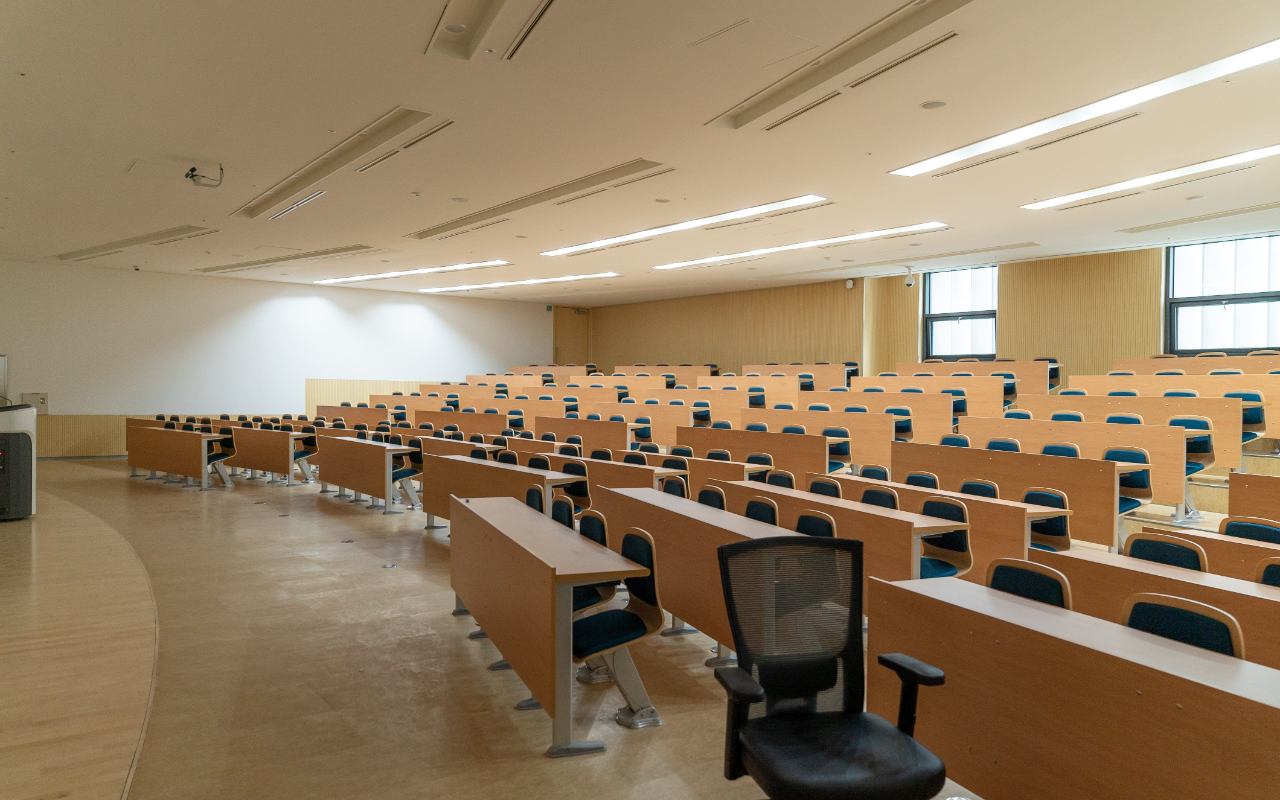
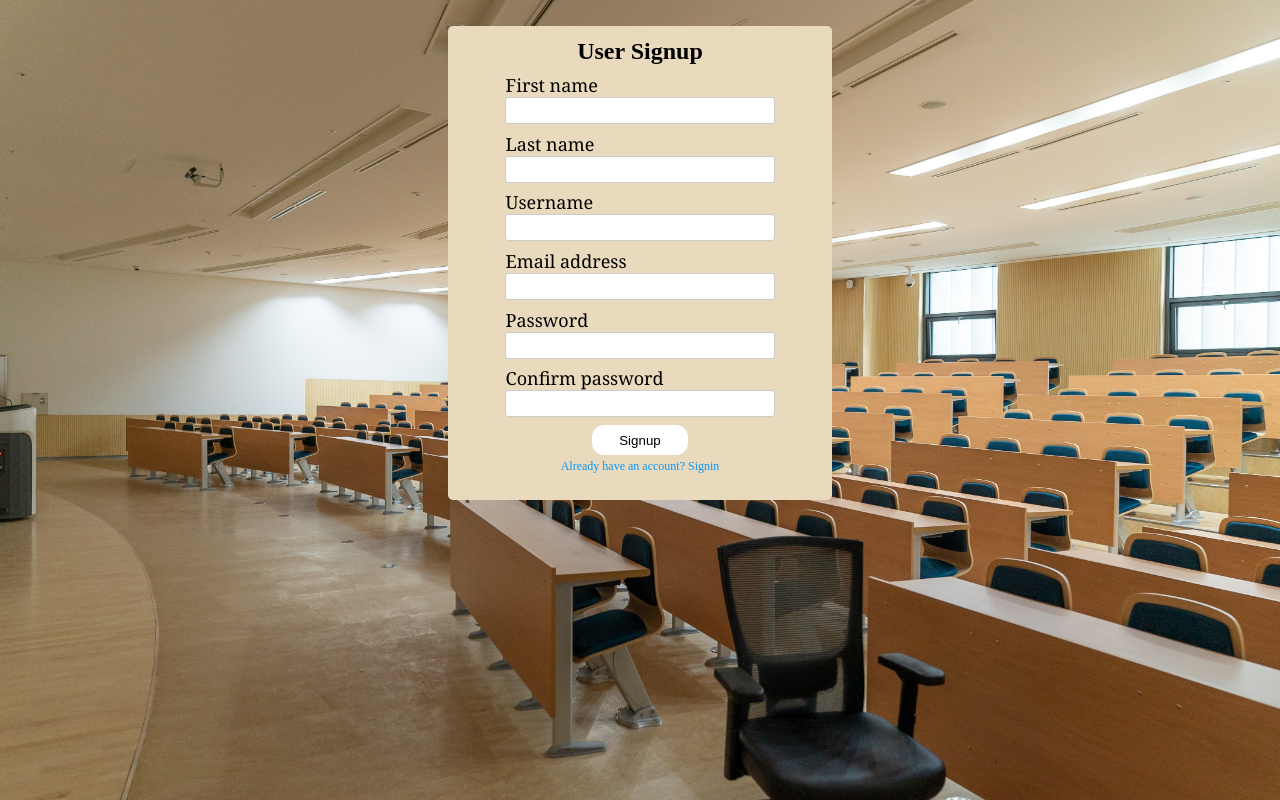
Before and after one commit to krishnabojha/iw-acad-school-assignment-and-assesment-system-fe, a React (Create React App) app in the folder final-project-react/: page / in a window 1280 px wide. Built offline with nearby package versions, Linux system fonts and the light colour scheme.

Commit message:
[added] login using token authentication

```diff
--- a/final-project-react/src/App.js
+++ b/final-project-react/src/App.js
@@ -3,21 +3,53 @@ import React, { Component } from 'react'
 // import UserLogin from './Authentication/UserLogin'
 import UserSignUp from './Authentication/UserSignup'
 import UserLogin from './Authentication/UserLogin'
+import Userdata from './Authentication/Userdata'
 // import UserLogin from './Authentication/UserLogin'
-import {BrowserRouter, Route} from 'react-router-dom'
+// import {BrowserRouter, Route, Switch} from 'react-router-dom'
 
 export default class App extends Component {
+  state = {
+    registered: false,
+  }
+  showLoginForm = () =>{
+    this.setState({
+      registered: true,
+    })
+  }
+  showSignupForm = () =>{
+    this.setState({
+      registered:false,
+    })
+  }
+  loggedIn =()=>{
+    this.setState({
+      registered: 'loggedin'
+    })
+  }
   render() {
+
+    if (!localStorage.getItem('token')) {
       return (
         <div>
           {/* <UserSignUp></UserSignUp> */}
-        <BrowserRouter>
-        <Route path = "/signup" render = {()=>(<UserSignUp></UserSignUp>)}></Route>
-        <Route exact path = "/login" render = {()=>(<UserLogin></UserLogin>)}></Route>
-        </BrowserRouter>
+          {
+            (this.state.registered === true )?
+            <UserLogin showsignup = {this.showSignupForm}></UserLogin>
+            :<UserSignUp showlogin = {this.showLoginForm}></UserSignUp>
+
+          }
+
           {/* <UserLogin></UserLogin> */}
           {/* <SMaterialBlock></SMaterialBlock> */}
         </div>
       )
     }
+    else{
+      return(
+        // <SMaterialBlock></SMaterialBlock>
+        <Userdata></Userdata>
+      )
     }
+
+  }
+}
--- a/final-project-react/src/Authentication/UserLogin.css
+++ b/final-project-react/src/Authentication/UserLogin.css
@@ -45,9 +45,12 @@ label{
 .forget-pass{
     margin-top: 10px;
     font-size: 15px;
+    cursor: pointer;
 }
 .create-acc{
     font-size: 13px;
+    color: rgb(11, 151, 245);
+    cursor: pointer;
 }
 
 .signin-form button{
--- a/final-project-react/src/Authentication/UserLogin.js
+++ b/final-project-react/src/Authentication/UserLogin.js
@@ -2,18 +2,54 @@ import React, { Component } from 'react'
 import './UserLogin.css'
 
 export default class UserLogin extends Component {
+    state = {
+        username: '',
+        password: '',
+    }
+    jumpSignup = () =>{
+        this.props.showsignup()
+    }
+    handleSubmit = (event) =>{
+
+        const formdata = new FormData()
+        formdata.append('username', this.state.username)
+        formdata.append('password', this.state.password)
+            fetch('http://127.0.0.1:8000/user/login/', {
+            method: 'POST',
+            body: formdata
+            }
+            ).then((response) =>response.json())
+            .then((result)=>{
+                console.log('success', result)
+                console.log('this is token: ', result.token)
+                localStorage.setItem('token',result.token)
+            })
+            .catch((error)=>{
+                console.error('Error:',error)
+            })
+        event.preventDefault();
+        window.location.reload();
+
+    }
+    onChangeinput =(event)=>{
+        this.setState({
+            [event.target.name]: event.target.value
+        })
+    }
     render() {
+        console.log('local token : ',localStorage.getItem('token'))
+        const {username, password} = this.state
         return (
             <div>
-                <form className = "signin-form">
+                <form className = "signin-form" onSubmit = {this.handleSubmit}>
                     <h2>User Login</h2>
                     <label>Username</label>
-                    <input type = "text" required></input>
+                    <input type = "text" name = "username" value = {username} required onChange = {this.onChangeinput}></input>
                     <label>Password</label>
-                    <input type = "password" required></input>
-                    <a href = "https://www.google.com/"><p className = "forget-pass">Forget password? reset password</p></a>
+                    <input type = "password" name = "password" value = {password} required onChange = {this.onChangeinput}></input>
+                    <a href = "https://www.google.com/"><p className = "forget-pass">Forgot password? reset password</p></a>
                     <button type = "submit">Login</button>
-                    <a href = "/signup"><p className = "create-acc">Don't have account? Create one</p></a>
+                    <p className = "create-acc" onClick = {this.jumpSignup}>Don't have account? Create one</p>
                 </form>
             </div>
         )
--- a/final-project-react/src/Authentication/UserSignUp.css
+++ b/final-project-react/src/Authentication/UserSignUp.css
@@ -6,10 +6,11 @@ body{
     background-image: url('../images/wall.jpg');
     background-size: cover;
     text-align: center;
+    height: 100vh;
 }
 .signup-form{
     width: 30%;
-    /* height: 85vh; */
+    height: 85vh;
     height: auto;
     margin-top: 2%;
     padding-top: 1%;
@@ -46,6 +47,7 @@ label{
     border-radius: 12px;
     background-color: white;
     border: none;
+    outline: none;
 }
 .signup-form button:hover{
     background-color: rgb(11, 151, 245);
@@ -58,4 +60,10 @@ label{
 .have-acc{
     font-size: 12px;
     padding-top: 1%;
+    color: rgb(11, 151, 245);
+    cursor: pointer;
 }
+.alert{
+    font-size: 12px;
+    color: red;
+}
--- a/final-project-react/src/Authentication/UserSignup.js
+++ b/final-project-react/src/Authentication/UserSignup.js
@@ -2,25 +2,76 @@ import React, { Component } from 'react'
 import './UserSignUp.css'
 
 export default class UserSignup extends Component {
+    state = {
+        first_name: '',
+        last_name: '',
+        username: '',
+        email: '',
+        password: '',
+        Cpassword: '',
+        passMatch: 'none'
+    }
+
+    handleSubmit = (event) =>{
+
+        const formdata = new FormData()
+        formdata.append('first_name', this.state.first_name)
+        formdata.append('last_name', this.state.last_name)
+        formdata.append('username', this.state.username)
+        formdata.append('email', this.state.email)
+        formdata.append('password', this.state.password)
+        if (this.state.password === this.state.Cpassword) {
+            fetch('http://127.0.0.1:8000/user/create/', {
+            method: 'POST',
+            body: formdata
+            }
+            ).then((response) =>response.json())
+            .then((result)=>{
+                console.log('success', result)
+                this.props.showlogin()
+            })
+            .catch((error)=>{
+                console.error('Error:',error)
+            })
+        }
+        else{
+            this.setState({
+                passMatch: 'block'
+            })
+        }
+        event.preventDefault();
+
+    }
+    onChangeinput = (event) =>{
+        this.setState({
+            [event.target.name]: event.target.value,
+            passMatch: 'none'
+        })
+    }
+    jumpLogin = () =>{
+        this.props.showlogin()
+    }
     render() {
+        const {first_name, last_name, username, email, password, Cpassword} = this.state
         return (
             <div>
-                <form className = "signup-form">
+                <form className = "signup-form" onSubmit = {this.handleSubmit}>
                     <h2>User Signup</h2>
-                    <label>Full name</label>
-                    <input type = "text" required></input>
+                    <label>First name</label>
+                    <input type = "text" name = 'first_name' value = {first_name} placeholder = '' required onChange = {this.onChangeinput}></input>
                     <label>Last name</label>
-                    <input type = "text" required></input>
+                    <input type = "text" name = 'last_name' value = {last_name} required onChange = {this.onChangeinput}></input>
                     <label>Username</label>
-                    <input type = "text" required></input>
+                    <input type = "text" name = 'username' value = {username} required onChange = {this.onChangeinput}></input>
                     <label>Email address</label>
-                    <input type ="email" required></input>
+                    <input type ="email" name = 'email' value = {email} required onChange = {this.onChangeinput}></input>
                     <label>Password</label>
-                    <input type = "password" required></input>
+                    <input type = "password" name = 'password' value = {password} required onChange = {this.onChangeinput}></input>
                     <label>Confirm password</label>
-                    <input type = "password" required></input><br></br>
+                    <input type = "password" name = 'Cpassword' value = {Cpassword} onChange = {this.onChangeinput}></input><br></br>
+                    <p className = "alert" style = {{display: this.state.passMatch}}>password did not match</p>
                     <button type = "submit">Signup</button>
-                    <a href = "/login"><p className = "have-acc">Already have an account? Signin</p></a>
+                    <p className = "have-acc" onClick = {this.jumpLogin}>Already have an account? Signin</p>
 
                 </form>
             </div>
--- /dev/null
+++ b/final-project-react/src/Authentication/Userdata.js
@@ -0,0 +1,42 @@
+import React, { Component } from 'react'
+
+export default class Userdata extends Component {
+    state = {
+        obj:[],
+        username: '',
+        email: '',
+        first_name: ''
+    }
+    componentDidMount=()=>{
+        fetch('http://127.0.0.1:8000/user/list/',{
+            method: 'GET',
+            headers: {
+                'Content-Type': 'application/json',
+                'Authorization': 'Token '+localStorage.getItem('token')
+            },
+
+
+        }).then((respone)=>respone.json())
+        .then(result =>{
+            this.setState({
+                obj: result
+            })
+        })
+        console.log('Token ', localStorage.getItem('token'))
+    }
+    render() {
+        console.log(this.state.obj)
+        return (
+            <div>
+                {
+                    this.state.obj.map(item =>(
+                        <div>
+                         <h3>{item.username}</h3>
+                        <h3>{item.email}</h3>
+                        </div>
+                    ))
+                }
+            </div>
+        )
+    }
+}
--- a/final-project-react/src/Studycomponents/SMaterialBlock.css
+++ b/final-project-react/src/Studycomponents/SMaterialBlock.css
@@ -15,7 +15,7 @@ body{
     border-radius: 10px;
     background-color: rgb(248, 238, 238);
     position: absolute;
-    left: 50%;
+    left: 40%;
     top:70px
 }
 .study-material{
@@ -25,6 +25,7 @@ body{
 }
 .nav{
     padding-left: 5px;
+    text-align: left;
 }
 .nav button{
     border: none;
--- a/final-project-react/src/Studycomponents/SMaterialForm.js
+++ b/final-project-react/src/Studycomponents/SMaterialForm.js
@@ -54,6 +54,8 @@ export default class SMaterialForm extends Component {
     // cancel the form display
     onClickCancel = () =>{
         this.props.onHideForm()
+        localStorage.removeItem('token')
+        window.location.reload();
     }
     render() {
         console.log('form section', this.state.display)
```
Also changed, not shown: final-project-react/src/Studycomponents/SMaterialForm.css (+5 -3 lines). Lines whose indentation alone changed are shown as unchanged.
